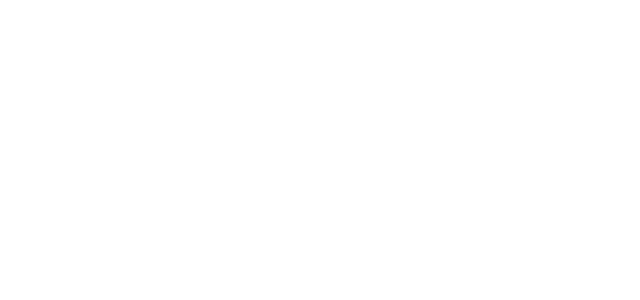
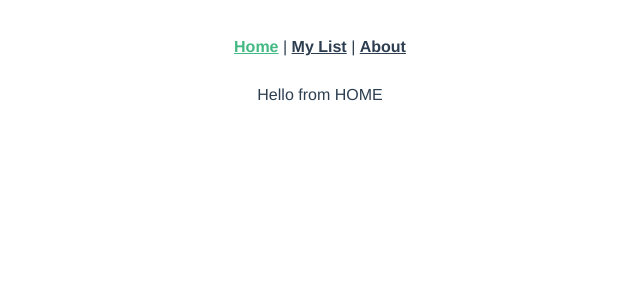
Before and after one commit to dave-ryan/secret-santa-public-fontend, a Vue app: page / in a window 1280 px wide. Shown: the top 300 px of the page, without its empty margins (320-960 px from the left). Built offline with nearby package versions, Linux system fonts and the light colour scheme.

Commit message:
fixed router working correctly on the barebones site

```diff
--- a/package.json
+++ b/package.json
@@ -11,11 +11,13 @@
     "axios": "^0.25.0",
     "core-js": "^3.6.5",
     "router": "^1.3.6",
-    "vue": "^3.0.0"
+    "vue": "^3.0.0",
+    "vue-router": "^4.0.0-0"
   },
   "devDependencies": {
     "@vue/cli-plugin-babel": "~4.5.0",
     "@vue/cli-plugin-eslint": "~4.5.0",
+    "@vue/cli-plugin-router": "~4.5.0",
     "@vue/cli-service": "~4.5.0",
     "@vue/compiler-sfc": "^3.0.0",
     "babel-eslint": "^10.1.0",
--- a/src/App.vue
+++ b/src/App.vue
@@ -1,13 +1,11 @@
 <template>
-  <div></div>
+  <div id="nav">
+    <router-link to="/">Home</router-link> |
+    <router-link to="/my-list">My List</router-link> |
+    <router-link to="/about">About</router-link>
+  </div>
+  <router-view />
 </template>
-
-<script>
-export default {
-  name: "App",
-  components: {},
-};
-</script>
 
 <style>
 #app {
@@ -16,6 +14,18 @@
   -moz-osx-font-smoothing: grayscale;
   text-align: center;
   color: #2c3e50;
-  margin-top: 60px;
+}
+
+#nav {
+  padding: 30px;
+}
+
+#nav a {
+  font-weight: bold;
+  color: #2c3e50;
+}
+
+#nav a.router-link-exact-active {
+  color: #42b983;
 }
 </style>
--- a/src/main.js
+++ b/src/main.js
@@ -1,8 +1,9 @@
 import { createApp } from "vue";
 import App from "./App.vue";
 import axios from "axios";
+import router from './router'
 
 axios.defaults.baseURL =
   process.env.NODE_ENV === "development" ? "http://localhost:3000" : "/";
 
-createApp(App).mount("#app");
+createApp(App).use(router).mount("#app");
--- /dev/null
+++ b/src/router/index.js
@@ -0,0 +1,32 @@
+import { createRouter, createWebHistory } from "vue-router";
+import Home from "../views/Home.vue";
+import MyList from "../views/MyList.vue";
+
+const routes = [
+  {
+    path: "/",
+    name: "Home",
+    component: Home,
+  },
+  {
+    path: "/my-list",
+    name: "My List",
+    component: MyList,
+  },
+  {
+    path: "/about",
+    name: "About",
+    // route level code-splitting
+    // this generates a separate chunk (about.[hash].js) for this route
+    // which is lazy-loaded when the route is visited.
+    component: () =>
+      import(/* webpackChunkName: "about" */ "../views/About.vue"),
+  },
+];
+
+const router = createRouter({
+  history: createWebHistory(process.env.BASE_URL),
+  routes,
+});
+
+export default router;
--- /dev/null
+++ b/src/views/About.vue
@@ -0,0 +1,5 @@
+<template>
+  <div class="about">
+    <h1>This is an about page</h1>
+  </div>
+</template>
--- a/src/views/Home.vue
+++ b/src/views/Home.vue
@@ -1,7 +1,12 @@
 <template>
-  <div>Hello world.</div>
+  <div class="home">Hello from HOME</div>
 </template>
 
 <script>
-export default {};
+// @ is an alias to /src
+
+export default {
+  name: "Home",
+  components: {},
+};
 </script>
--- a/src/views/MyList.vue
+++ b/src/views/MyList.vue
@@ -0,0 +1,3 @@
+<template>
+  <div>Hello from My LIST</div>
+</template>
```
Also changed, not shown: 1 other file (tests, documents, lock files or other folders).
